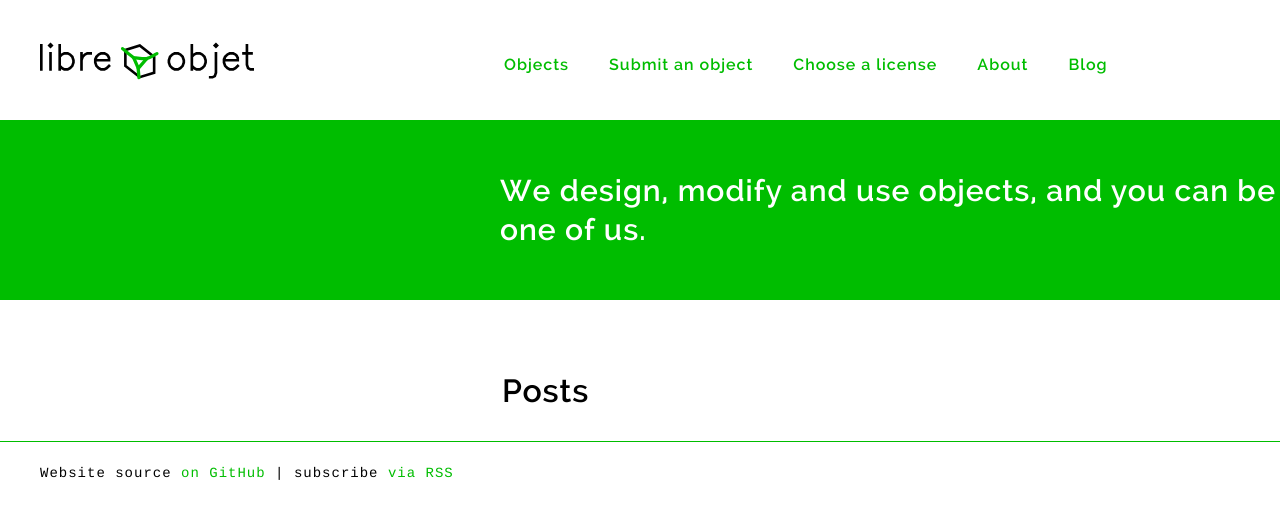
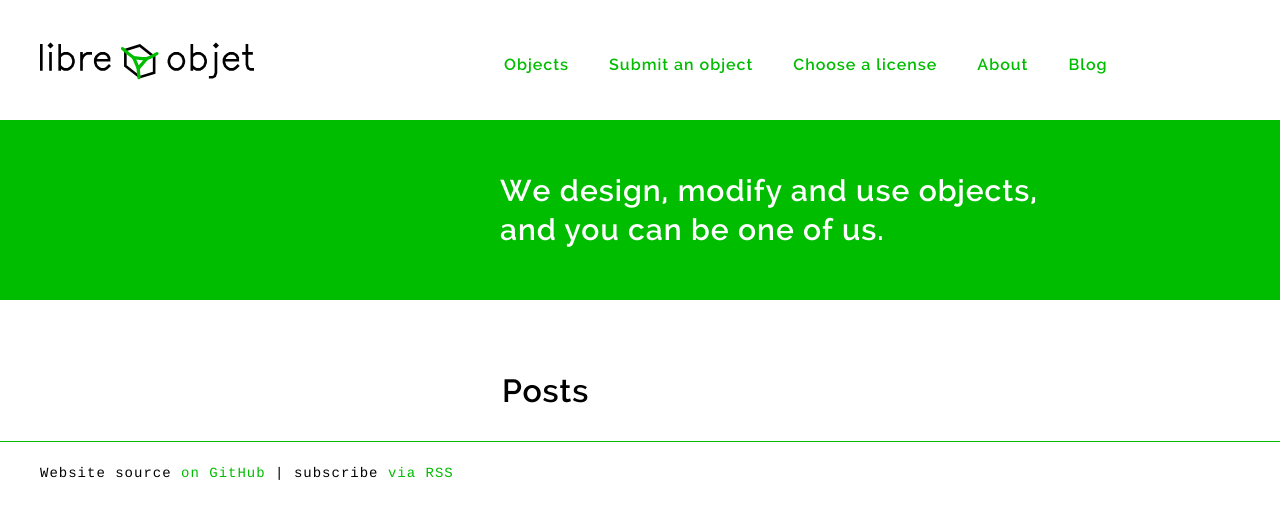
Before and after one commit to libreobjet/libreobjet.github.io, a Jekyll site: the page built from index.html, in a window 1280 px wide. Shown: the top 519 px of the page. Built offline with Jekyll 4.4.1, drawn with Linux system fonts in a browser that asks for light colours.

Commit message:
Added a line break in the motto

```diff
--- a/_config.yml
+++ b/_config.yml
@@ -9,7 +9,7 @@
 title: Libre Objet
 email: hello@libreobjet.org
 moto: > #
-  We design, modify and use objects,
+  We design, modify and use objects,<br>
   and you can be one of us.
 description: > # this means to ignore newlines until "baseurl:"
   Write an awesome description for your new site here. You can edit this
```
